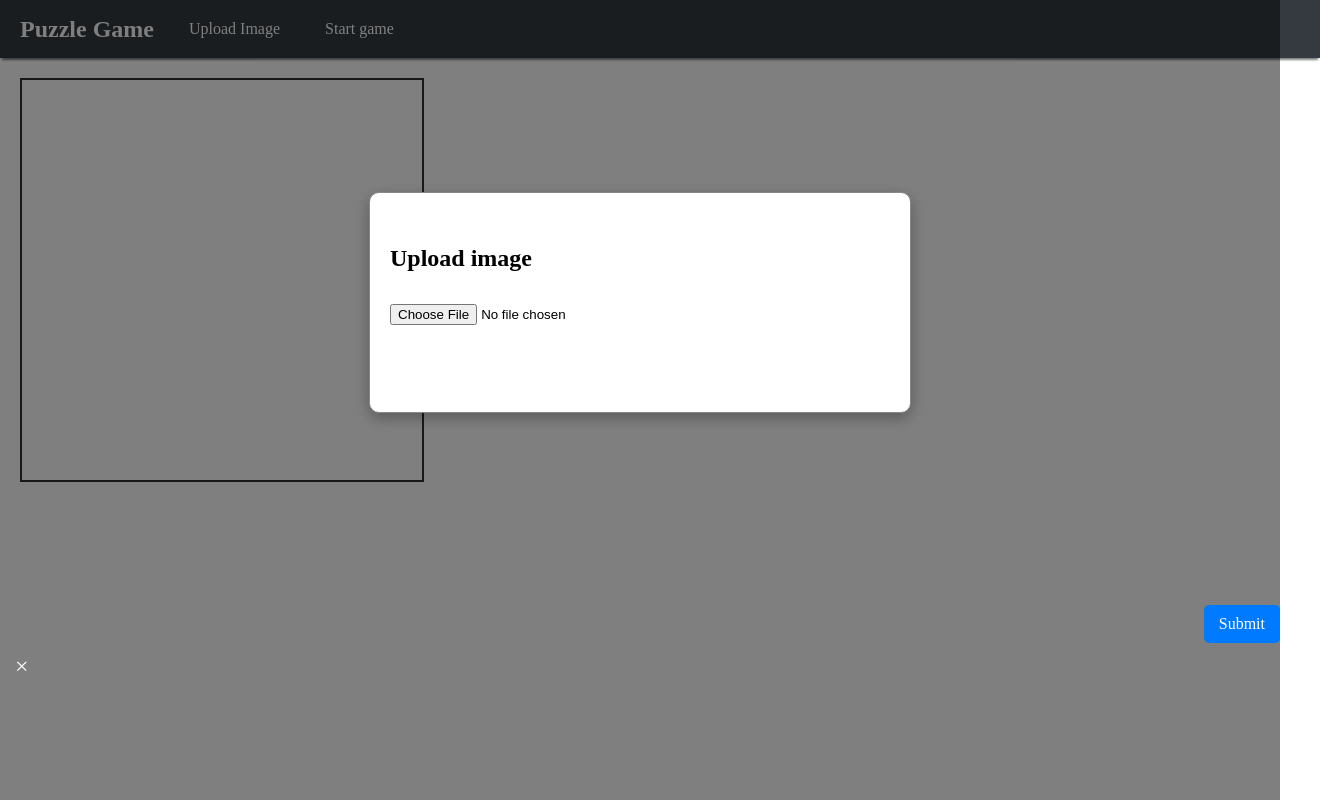
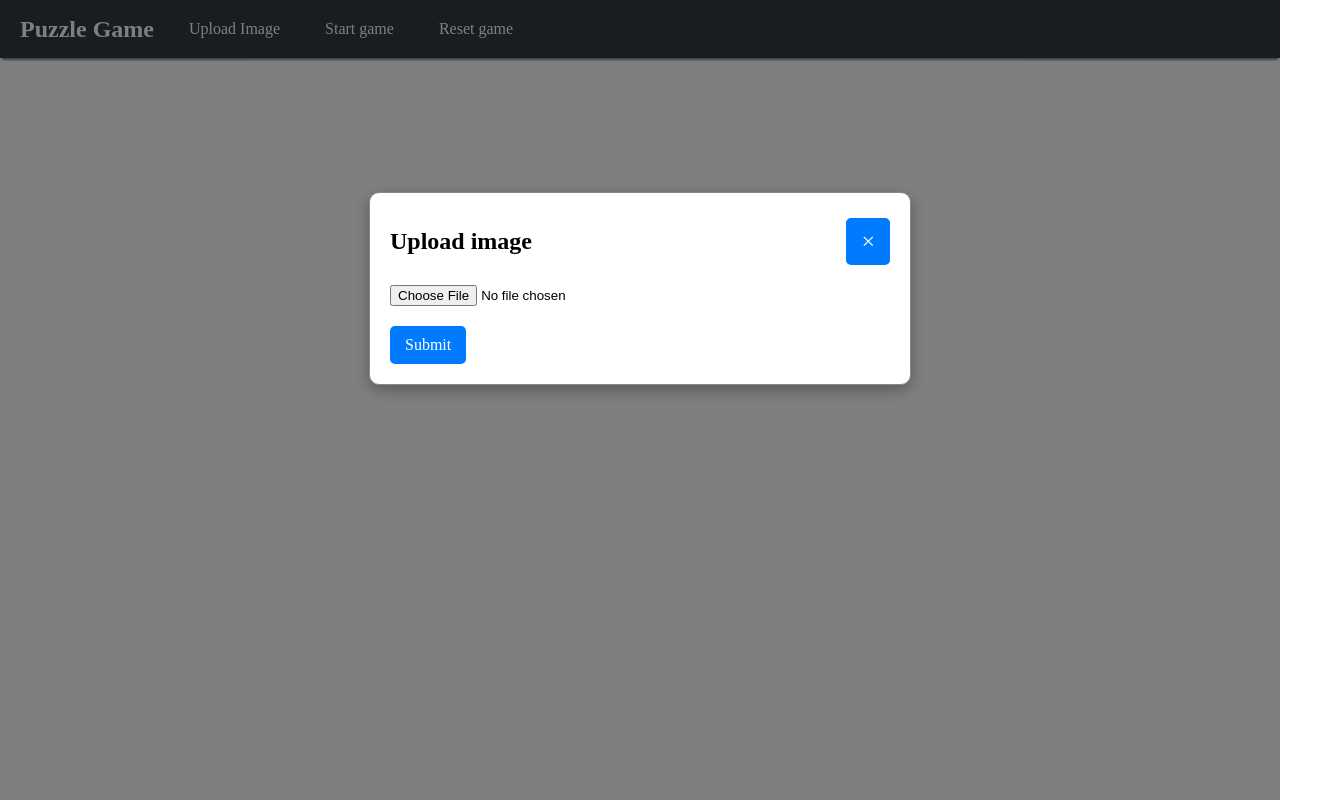
Before and after one commit to alexvodak/-photo-puzzle-game-js, a website with bundled scripts: page index.html in a window 1280 px wide. Both pictures are taken after a click on the button "Upload Image". Shown: the whole page, 1320 px wide, since content can reach past the window. Built offline with nearby package versions, Linux system fonts and the light colour scheme.

Commit message:
image uploader

```diff
--- a/css/header.css
+++ b/css/header.css
@@ -13,7 +13,6 @@ button {
     background-color: #343a40;
     align-items: center;
     padding: 10px 20px;
-    width: 100%;
     z-index: 1000;
     box-shadow: 0 4px 2px -2px gray;
 }
--- a/css/modal.css
+++ b/css/modal.css
@@ -25,6 +25,15 @@
 .modal-header {
     font-size: 1.5em;
     margin-bottom: 15px;
+    justify-content: space-between;
+    display: flex;
+}
+
+.modal-header h4 {
+    margin-block-start: 15px;
+    margin-block-end: 5px;
+    margin-inline-start: 0px;
+    margin-inline-end: 0px;
 }
 
 .modal-body {
@@ -32,17 +41,21 @@
 }
 
 .modal-footer {
-    display: flex;
-    justify-content: flex-end;
+    display: block;
     gap: 10px;
 }
 
 .modal-close {
     margin-right: 10px;
-    background: none;
     border: none;
     font-size: 1.5rem;
     cursor: pointer;
+    width: min-content;
+    height: min-content;
+    margin-block-start: 5px;
+    margin-block-end: 5px;
+    margin-inline-start: 0px;
+    margin-inline-end: 0px;
 }
 
 button {
--- a/css/puzzle.css
+++ b/css/puzzle.css
@@ -1,13 +1,14 @@
 #puzzle-container {
-    width: 400px;
-    height: 400px;
-    position: relative;
-    border: 2px solid #333;
-    display: flex;
-    flex-wrap: wrap;
-    margin-top: 20px;
-    margin-left: 20px;
+    margin: 10px;
+    padding: 10px;
+    display: block;
 }
+
+#puzzle-container img {
+    height: auto;
+    display: none;
+}
+
 .puzzle-piece {
     width: 100px;
     height: 100px;
--- a/index.html
+++ b/index.html
@@ -16,12 +16,12 @@
           <ul class="navbar-menu">
             <li class="nav-item"><button id="upload-btn" class="nav-link">Upload Image</button></li>
             <li class="nav-item"><button id="start-game-btn" class="nav-link">Start game</button></li>
+            <li class="nav-item"><button id="reset-game-btn" class="nav-link">Reset game</button></li>
           </ul>
         </nav>
     </header>
 
     <div id="puzzle-container">
-        <!-- Puzzle pieces will be generated here by JavaScript -->
     </div>
 
     <div id="uploadPictureModal" class="modal"></div>
--- a/src/app.ts
+++ b/src/app.ts
@@ -4,12 +4,48 @@ function initUploadPictureModal() {
   const uploadBtn = document.getElementById('upload-btn') as HTMLButtonElement;
   uploadBtn.addEventListener('click', () => {
     const content = `
-          <input type="file" id="image-input" accept="image/*">
+          <input type="file" id="upload-image" accept="image/*">
       `;
-      const modal = new Modal('Upload image', content, () => {
-        console.log("image uploaded")
+      const modal = new Modal('upload-modal', 'Upload image', content, () => {
+        const fileInput = document.getElementById('upload-image') as HTMLInputElement;
+        const file = fileInput.files ? fileInput.files[0] : null;
+        if (file) {
+          const reader = new FileReader();
+          reader.onload = function(e) {
+              const puzzleContainer = document.getElementById('puzzle-container')!;
+              const imgElement = document.createElement('img');
+              imgElement.src = e.target!.result as string;
+              imgElement.style.display = 'block';
+              puzzleContainer.innerHTML = '';
+              puzzleContainer.appendChild(imgElement);
+              resizeImageToFitScreen(imgElement);
+          };
+          reader.readAsDataURL(file);
+      }
+        console.log("image uploaded");
       });
       modal.open();
   });
 }
+
+function resizeImageToFitScreen(imgElement: HTMLImageElement)
+{
+  const winDim = getWinDim();
+  imgElement.style.height = winDim.y + "px";
+  if (imgElement.offsetWidth > winDim.x)
+  {
+    imgElement.style.width = winDim.x + "px";
+  }
+}
+
+function getWinDim()
+{
+    var body = document.documentElement || document.body;
+
+    return {
+        x: window.innerWidth  || body.clientWidth,
+        y: window.innerHeight || body.clientHeight
+    }
+}
+
 initUploadPictureModal();
--- a/src/modal.ts
+++ b/src/modal.ts
@@ -6,7 +6,7 @@ class Modal {
     private footerElement: HTMLDivElement;
     private closeButton: HTMLButtonElement;
 
-    constructor(title: string, content: string | HTMLElement, onSubmit: () => void) {
+    constructor(id: string, title: string, content: string | HTMLElement, onSubmit: () => void) {
         this.modalElement = document.createElement('div');
         this.modalElement.classList.add('modal');
 
@@ -34,11 +34,11 @@ class Modal {
         this.closeButton.classList.add('modal-close');
         this.closeButton.innerText = '×';
         this.closeButton.onclick = () => this.close();
-        this.contentElement.appendChild(this.closeButton);
+        this.headerElement.appendChild(this.closeButton);
 
         this.footerElement = document.createElement('div');
         this.footerElement.classList.add('modal-footer');
-        this.modalElement.appendChild(this.footerElement);
+        this.contentElement.appendChild(this.footerElement);
 
         const submitButton = document.createElement('button');
         submitButton.innerText = 'Submit';
@@ -48,12 +48,6 @@ class Modal {
         };
         this.footerElement.appendChild(submitButton);
 
-        this.closeButton = document.createElement('button');
-        this.closeButton.classList.add('modal-close');
-        this.closeButton.innerHTML = '&times;';
-        this.closeButton.onclick = () => this.close();
-        this.modalElement.appendChild(this.closeButton);
-
         document.body.appendChild(this.modalElement);
     }
 
@@ -62,6 +56,7 @@ class Modal {
     }
 
     close() {
+        document.body.removeChild(this.modalElement);
         this.modalElement.style.display = 'none';
     }
 }
```
